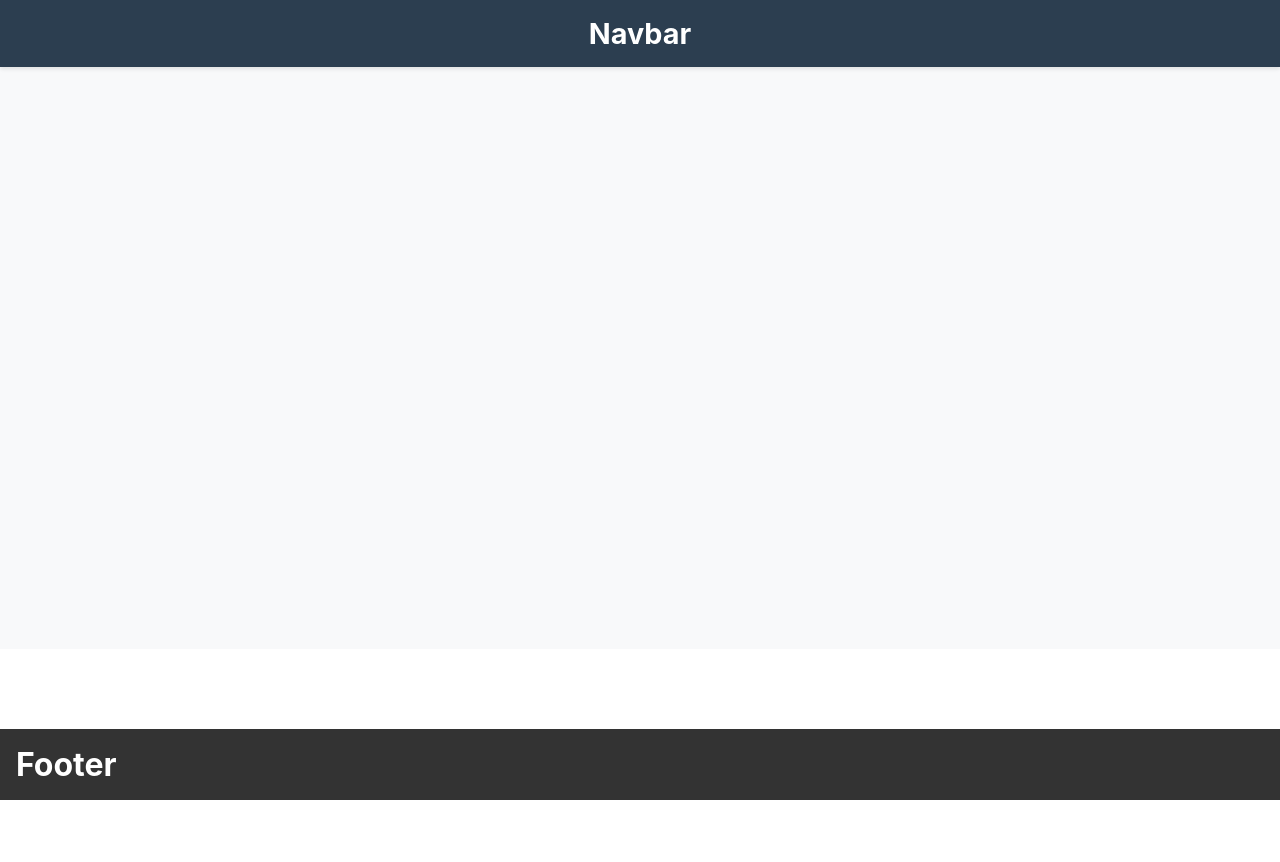
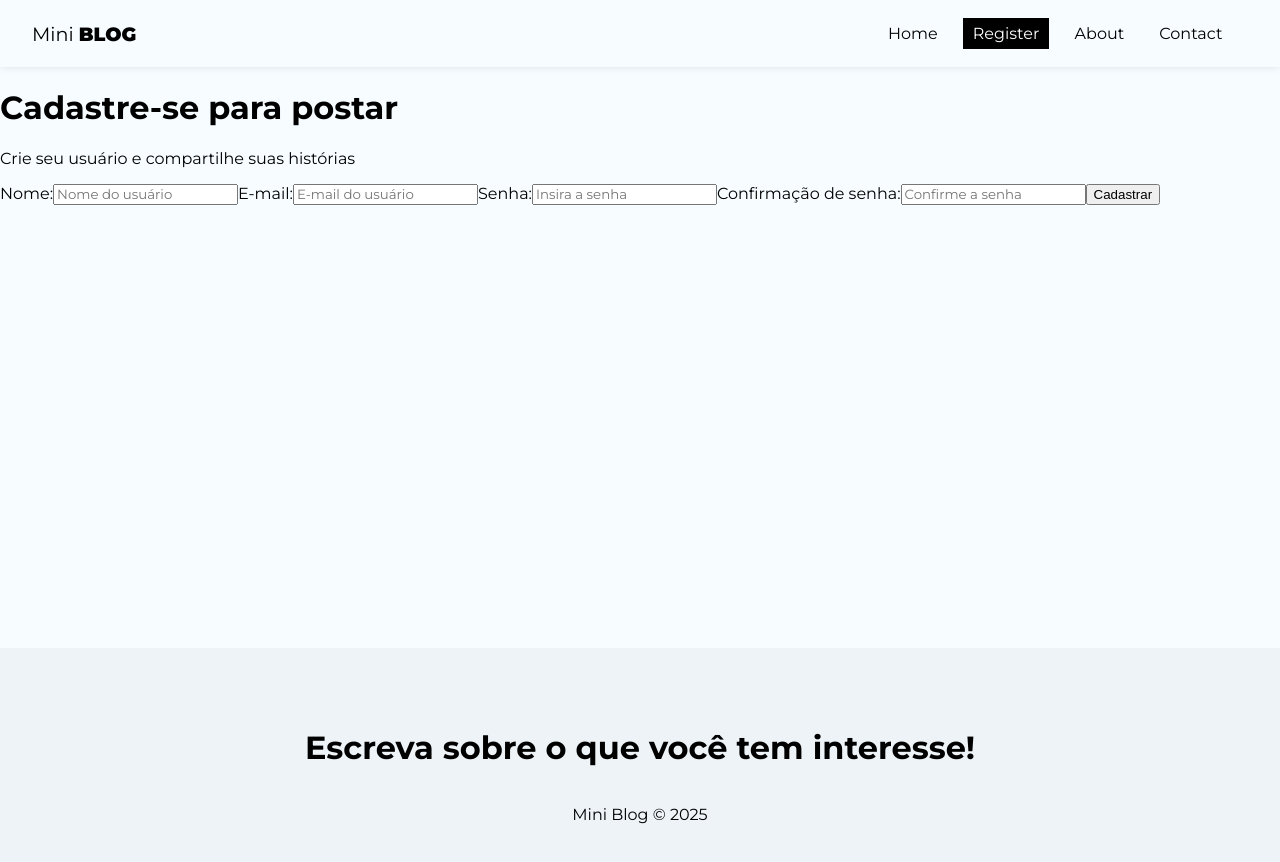
Before and after one commit to gabrielbezerra060/miniblog, a React (Create React App) app: page /register in a window 1280 px wide. Before the commit this address had no page. Shown: the top 862 px of the page. Before the commit the page ends 800 px from the top, so only its background shows below. Built offline with nearby package versions, Linux system fonts and the light colour scheme; the HTML template or start-up script is replaced by a standard one.

Commit message:
css and start of register and login pages

```diff
--- a/public/index.html
+++ b/public/index.html
@@ -24,7 +24,10 @@
       work correctly both with client-side routing and a non-root public URL.
       Learn how to configure a non-root public URL by running `npm run build`.
     -->
-    <title>React App</title>
+    <title>Mini Blog</title>
+    <link rel="preconnect" href="https://fonts.googleapis.com">
+<link rel="preconnect" href="https://fonts.gstatic.com" crossorigin>
+<link href="https://fonts.googleapis.com/css2?family=Montserrat:ital,wght@0,100..900;1,100..900&display=swap" rel="stylesheet">
   </head>
   <body>
     <noscript>You need to enable JavaScript to run this app.</noscript>
--- a/src/App.js
+++ b/src/App.js
@@ -7,6 +7,7 @@
 //pages
 import Home from './pages/Home/Home';
 import About from './pages/About/About';
+import Register from './pages/Register/Register';
 import Navbar from './components/Navbar';
 import Footer from './components/Footer';
 
@@ -19,6 +20,7 @@
           <Routes>
             <Route path="/" element={<Home />} />
             <Route path="/about" element={<About />} />
+            <Route path="/register" element={<Register />} />
           </Routes>
         </div>
         <Footer />
--- a/src/components/Footer.js
+++ b/src/components/Footer.js
@@ -4,7 +4,8 @@
 const Footer = () => {
   return (
     <div className={styles.footer}>
-      <h1>Footer</h1>
+      <h1>Escreva sobre o que você tem interesse!</h1>
+      <p>Mini Blog &copy; 2025</p>
     </div>
   )
 };
--- a/src/components/Footer.module.css
+++ b/src/components/Footer.module.css
@@ -1,9 +1,8 @@
 .footer {
-    background-color: #333;
-    color: #fff;
-    padding: 1rem;
-}
-
-.footer h1 {
-    margin: 0;
-}
+    height: 250px;
+    display: flex;
+    flex-direction: column;
+    align-items: center;
+    justify-content: center;
+    background-color: #edf3f6;
+  }
--- a/src/components/Navbar.js
+++ b/src/components/Navbar.js
@@ -1,11 +1,36 @@
 import React from 'react'
 import styles from './Navbar.module.css'
+import { NavLink } from 'react-router-dom'
 
 const Navbar = () => {
   return (
-    <div className={styles.navbar}>
-        <h1>Navbar</h1>
-    </div>
+    <nav className={styles.navbar}>
+        <NavLink className={styles.brand} to="/">
+            Mini <span>Blog</span>
+        </NavLink>
+        <ul className={styles.links_list}>
+            <li>
+                <NavLink to="/"
+                className={({isActive}) => (isActive ? styles.active : '')}
+                >Home</NavLink>
+            </li>
+            <li>
+                <NavLink to="/register"
+                className={({isActive}) => (isActive ? styles.active : '')}
+                >Register</NavLink>
+            </li>
+            <li>
+                <NavLink to="/about"
+                className={({isActive}) => (isActive ? styles.active : '')}
+                >About</NavLink>
+            </li>
+            <li>
+                <NavLink to="/contact"
+                className={({isActive}) => (isActive ? styles.active : '')}
+                >Contact</NavLink>
+            </li>
+        </ul>
+    </nav>
   )
 }
 
--- a/src/components/Navbar.module.css
+++ b/src/components/Navbar.module.css
@@ -1,16 +1,34 @@
 .navbar {
-  background-color: #2c3e50;
-  color: white;
-  padding: 1rem;
-  text-align: center;
-  box-shadow: 0 2px 4px rgba(0,0,0,0.1);
-  position: sticky;
-  top: 0;
-  z-index: 1000;
+  display: flex;
+  box-shadow: rgba(0, 0, 0, 0.15) 0px -2px 10px 0px;
+  justify-content: space-between;
+  align-items: center;
+  padding: 0.5em 2em;
 }
 
-.navbar h1 {
-  margin: 0;
-  font-size: 1.8rem;
-  font-weight: bold;
+.brand {
+  font-size: 1.2em;
 }
+
+.navbar span {
+  font-weight: 900;
+  text-transform: uppercase;
+}
+
+.links_list {
+  display: flex;
+  list-style: none;
+}
+
+.links_list li {
+  margin-right: 1em;
+}
+
+.links_list li a {
+  padding: 0.4em 0.6em;
+}
+
+.active {
+  background-color: #000;
+  color: #fff;
+}
--- a/src/index.css
+++ b/src/index.css
@@ -1,26 +1,33 @@
-* {
+body {
+  background-color: #f6fcff;
+  padding: 0;
   margin: 0;
-  padding: 0;
-  box-sizing: border-box;
+  font-family: "Montserrat", sans-serif;
 }
 
-body {
-  font-family: -apple-system, BlinkMacSystemFont, 'Segoe UI', 'Roboto', 'Oxygen',
-    'Ubuntu', 'Cantarell', 'Fira Sans', 'Droid Sans', 'Helvetica Neue',
-    sans-serif;
-  -webkit-font-smoothing: antialiased;
-  -moz-osx-font-smoothing: grayscale;
-  min-height: 100vh;
+input::placeholder,
+textarea::placeholder {
+  font-family: "Montserrat", sans-serif;
 }
 
-.App {
-  min-height: 100vh;
-  display: flex;
-  flex-direction: column;
+input:focus,
+textarea:focus {
+  outline: none;
 }
 
-.container {
-  flex: 1;
-  padding: 2rem;
-  background-color: #f8f9fa;
+a,
+nav button {
+  text-decoration: none;
+  background-color: transparent;
+  border: none;
+  color: #000;
+  transition: 0.4s;
+  font-size: 1em;
+  cursor: pointer;
+  font-family: "Montserrat", sans-seri;
 }
+
+a:hover,
+nav button:hover {
+  color: #bbb;
+}
--- a/src/pages/About/About.js
+++ b/src/pages/About/About.js
@@ -0,0 +1,9 @@
+import React from 'react'
+
+const About = () => {
+  return (
+    <div>About</div>
+  )
+}
+
+export default About
--- /dev/null
+++ b/src/pages/Register/Register.js
@@ -0,0 +1,61 @@
+import React from 'react'
+
+//import { useState, useEffect } from 'react'
+
+const Register = () => {
+  return (
+    <div>
+        <h1>Cadastre-se para postar</h1>
+      <p>Crie seu usuário e compartilhe suas histórias</p>
+      <form>
+        <label>
+          <span>Nome:</span>
+          <input
+            type="text"
+            name="displayName"
+            required
+            placeholder="Nome do usuário"
+            //onChange={(e) => setDisplayName(e.target.value)}
+            //value={displayName}
+          />
+        </label>
+        <label>
+          <span>E-mail:</span>
+          <input
+            type="email"
+            name="email"
+            required
+            placeholder="E-mail do usuário"
+            //onChange={(e) => setEmail(e.target.value)}
+            //value={email}
+          />
+        </label>
+        <label>
+          <span>Senha:</span>
+          <input
+            type="password"
+            name="password"
+            required
+            placeholder="Insira a senha"
+            //onChange={(e) => setPassword(e.target.value)}
+            //value={password}
+          />
+        </label>
+        <label>
+          <span>Confirmação de senha:</span>
+          <input
+            type="password"
+            name="confirmPassword"
+            required
+            placeholder="Confirme a senha"
+           // onChange={(e) => setConfirmPassword(e.target.value)}
+           // value={confirmPassword}
+          />
+        </label>
+        <button type="submit" className={'btn'}>Cadastrar</button>
+      </form>
+    </div>
+  )
+}
+
+export default Register
```
Also changed, not shown: src/pages/Register/Register.module.css (added, +7 -0 lines), src/pages/Login/Login.js (added), src/pages/Login/Login.module.css (added).
